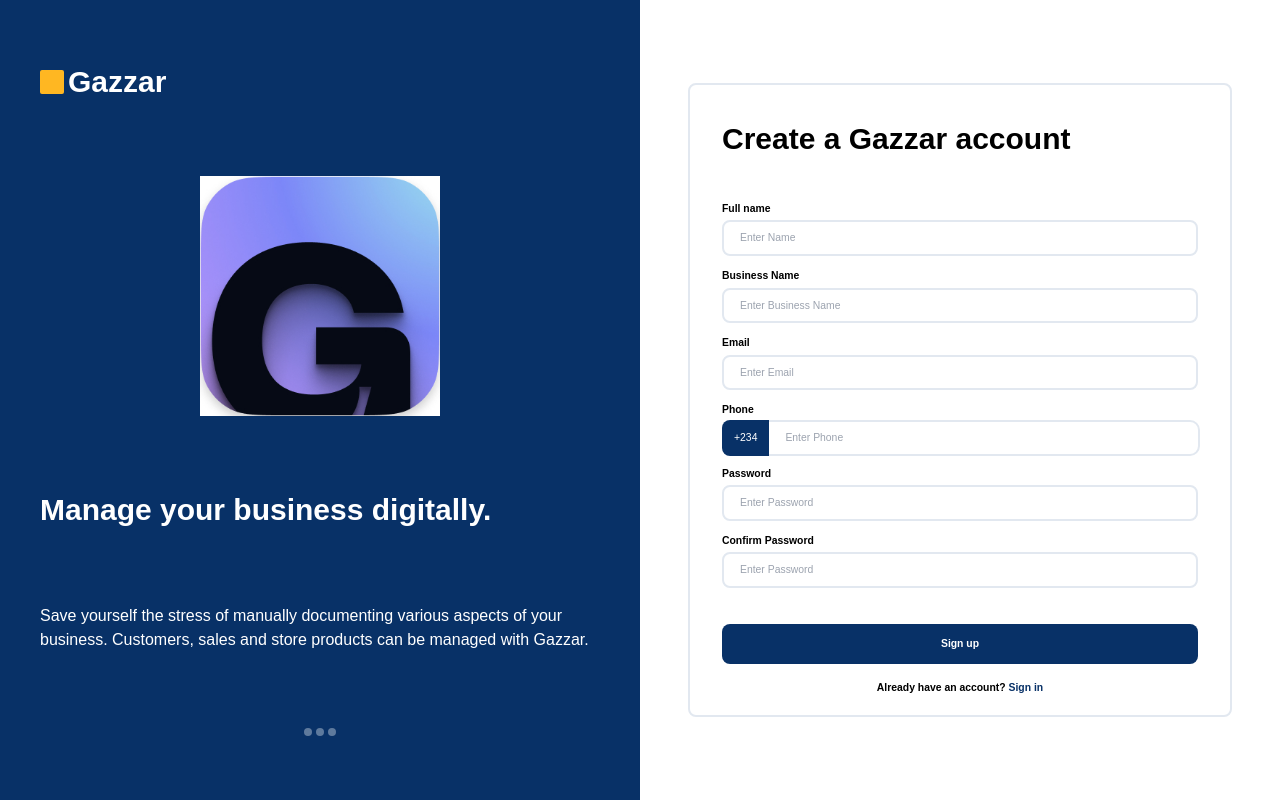
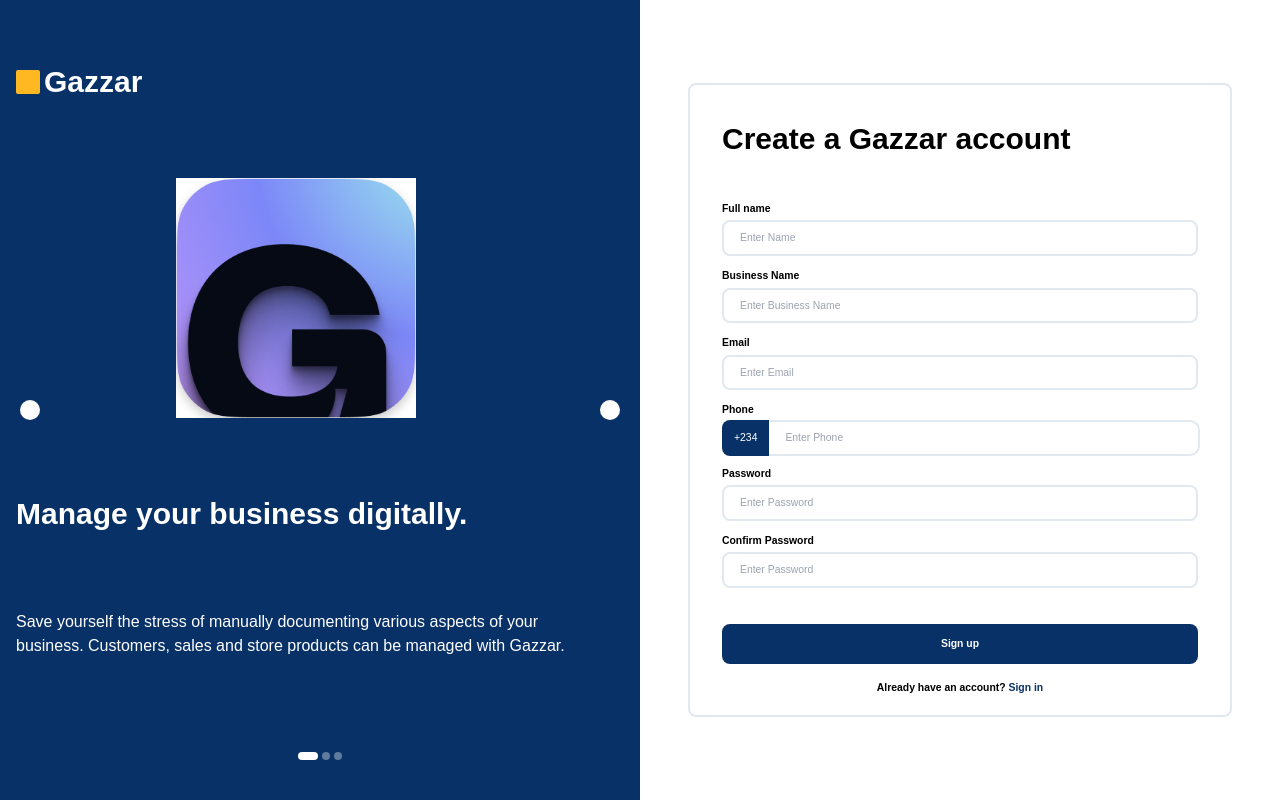
Before and after one commit to Fullstack-Roadmap/Gazzar-Frontend, a React app: page /register in a window 1280 px wide. Built offline with nearby package versions, Linux system fonts and the light colour scheme; the HTML template or start-up script is replaced by a standard one.

Commit message:
Setup carousel for blue section on register page

```diff
--- a/src/css/styles.css
+++ b/src/css/styles.css
@@ -3,7 +3,7 @@
 @tailwind utilities;
 
 * {
-  font-family: 'Raleway', sans-serif;
+  font-family: "Raleway", sans-serif;
 }
 
 .input-form {
--- a/src/routes/Address.jsx
+++ b/src/routes/Address.jsx
@@ -1,5 +1,4 @@
 import React from "react";
-import Dots from "./Dots";
 import mySvg from "../assets/Size6.jpg";
 
 // Ready to take your business to the next level?
@@ -47,7 +46,7 @@ const Address = ({ id }) => {
         </p>
       )}
       <div>
-        <Dots />
+
       </div>
     </div>
   );
--- /dev/null
+++ b/src/routes/Carousel.jsx
@@ -0,0 +1,88 @@
+import React from "react";
+import { useState } from "react";
+import Address from "./Address";
+
+const Carousel = () => {
+  const [inView, setInView] = useState(1);
+
+  const toggleViewForward = () => {
+    if (inView == 3) {
+      setInView(1);
+    } else if (inView == 2) {
+      setInView(3);
+    } else {
+      setInView(2);
+    }
+  };
+  const toggleViewBackward = () => {
+    if (inView == 3) {
+      setInView(2);
+    } else if (inView == 2) {
+      setInView(1);
+    } else {
+      setInView(3);
+    }
+  };
+  return (
+    <>
+      <span
+        onClick={toggleViewBackward}
+        className="top-1/2 absolute z-40 bg-white rounded-full w-5 h-5 left-5 cursor-pointer"
+      ></span>
+      <span
+        onClick={toggleViewForward}
+        className="absolute z-40 bg-white rounded-full w-5 h-5 top-1/2 right-5 cursor-pointer"
+      ></span>
+      <div className="relative bg-blue lg:flex justify-center z-20 h-screen overflow-hidden md:hidden sm:hidden">
+        <div
+          className={`${
+            inView == 1
+              ? "opacity-100 duration-300 mr-0"
+              : "opacity-0 duration-50"
+          } transition-all ease-in-out mr-12 z-30 absolute slide1`}
+        >
+          <Address id="1" />
+        </div>
+        <div
+          className={`${
+            inView == 2
+              ? "opacity-100 duration-300 mr-0"
+              : "opacity-0 duration-50"
+          } transition-all ease-in-out mr-12 z-30 absolute slide2`}
+        >
+          <Address id="2" />
+        </div>
+        <div
+          className={` ${
+            inView == 3
+              ? "opacity-100 duration-300 mr-0"
+              : "opacity-0 duration-50"
+          } transition-all ease-in-out mr-12 z-30 absolute slide3`}
+        >
+          <Address id="3" />
+        </div>
+        <div className="absolute z-40 bottom-10">
+          <div className="flex gap-1 w-full justify-center">
+            <span
+              className={`${
+                inView == 1 ? "w-5 bg-white" : "bg-slate-200/40"
+              } h-2 w-2 transition-all duration-200 rounded-full `}
+            ></span>
+            <span
+              className={`${
+                inView == 2 ? "w-5 bg-white" : "bg-slate-200/40"
+              } h-2 w-2 transition-all duration-200 rounded-full `}
+            ></span>
+            <span
+              className={`${
+                inView == 3 ? "w-5 bg-white" : "bg-slate-200/40"
+              } h-2 w-2 transition-all duration-200 rounded-full `}
+            ></span>
+          </div>
+        </div>
+      </div>
+    </>
+  );
+};
+
+export default Carousel;
--- a/src/routes/Register.jsx
+++ b/src/routes/Register.jsx
@@ -5,7 +5,9 @@ import { useForm } from "react-hook-form";
 import * as yup from "yup";
 import { Link, useNavigate, useLocation } from "react-router-dom";
 import Address from "./Address";
-import { useEffect } from "react";
+import Dots from "./Dots";
+import { useState } from "react";
+import Carousel from "./Carousel";
 
 const Register = () => {
   const navigate = useNavigate();
@@ -50,8 +52,13 @@ const Register = () => {
       await axios
         .post("https://gazzar-api.onrender.com/v1/auth/signup", rest)
         .then((response) => {
-          const message = response.data.message
-          navigate("/", { state: { name: message, success: "Account created successfully, confirmation required" } });
+          const message = response.data.message;
+          navigate("/", {
+            state: {
+              name: message,
+              success: "Account created successfully, confirmation required",
+            },
+          });
           console.log(response);
         });
     } catch (err) {
@@ -69,18 +76,8 @@ const Register = () => {
 
   return (
     <div className="lg:flex">
-      <div className="w-1/2">
-        <div className="bg-blue lg:flex z-20 h-screen overflow-hidden md:hidden sm:hidden relative">
-          <div className="z-30 absolute">
-            <Address id="1" />
-          </div>
-          <div className="z-20 absolute">
-            <Address id="2" />
-          </div>
-          <div className="z-10 absolute">
-            <Address id="3" />
-          </div>
-        </div>
+      <div className="relative w-1/2">
+        <Carousel />
       </div>
       <div className="z-40 h-screen flex justify-center items-center lg:w-1/2 lg:px-12">
         <div className="px-[1rem] md:px-[2rem] sm:border-none border-2 rounded-lg border-slate-200 sm:text-[0.55rem] text-[0.65rem] my-10 sm:mx-6 w-[35rem] md:w-[40rem] md:h-[40rem] lg:h-auto">
```
